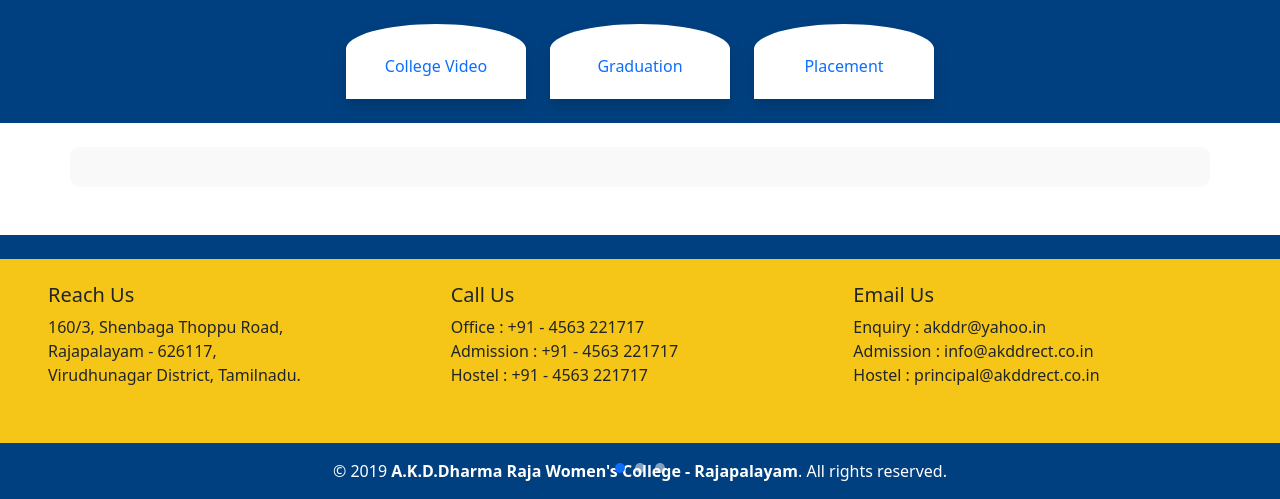
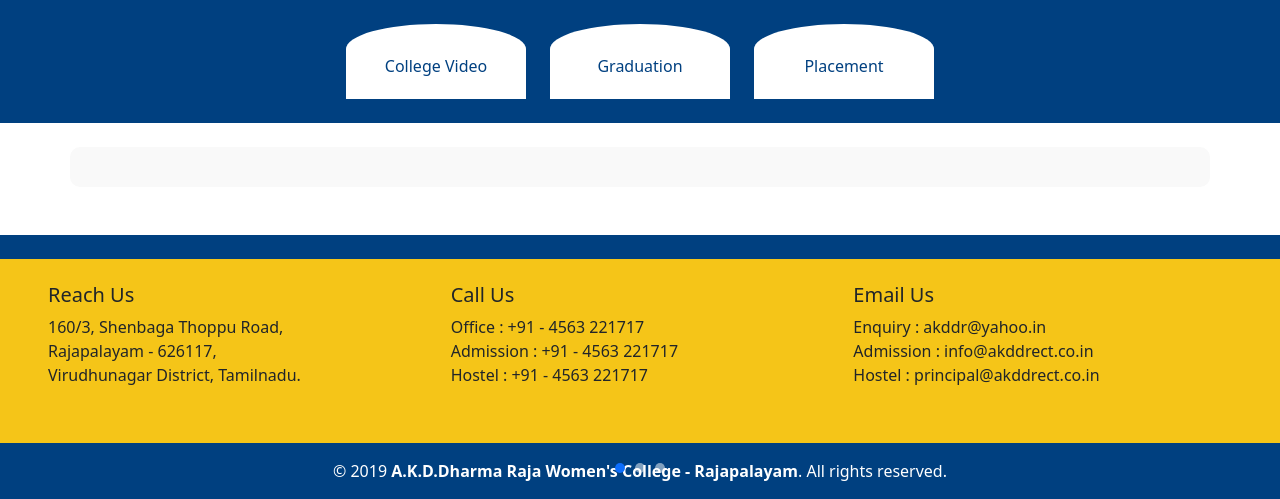
Before and after one commit to veni-56/college_site, a Django app: page / in a window 1280 px wide. Shown: the part 884-1383 px from the top of the page. Run offline with Django 5.2, Linux system fonts and the light colour scheme; data comes from the database, SQL or seed files in the repository; both versions use the stored data as it was after the commit.

Commit message:
Add index.html

```diff
--- a/homepage/templates/homepage/index.html
+++ b/homepage/templates/homepage/index.html
@@ -26,7 +26,7 @@
 
     {% for link in quick_links %}
     <a href="{{ link.link }}" class="text-decoration-none">
-      <div class="akddr-box text-center bg-white text-primary shadow">
+      <div class="akddr-box text-center bg-white" style="color: #004080;">
         <i class="bi {{ link.icon }} fs-1"></i>
         <h6 class="mt-2">{{ link.title }}</h6>
       </div>
```
Also changed, not shown: db.sqlite3, homepage/migrations/0006_alter_homequicklink_link.py (added).
